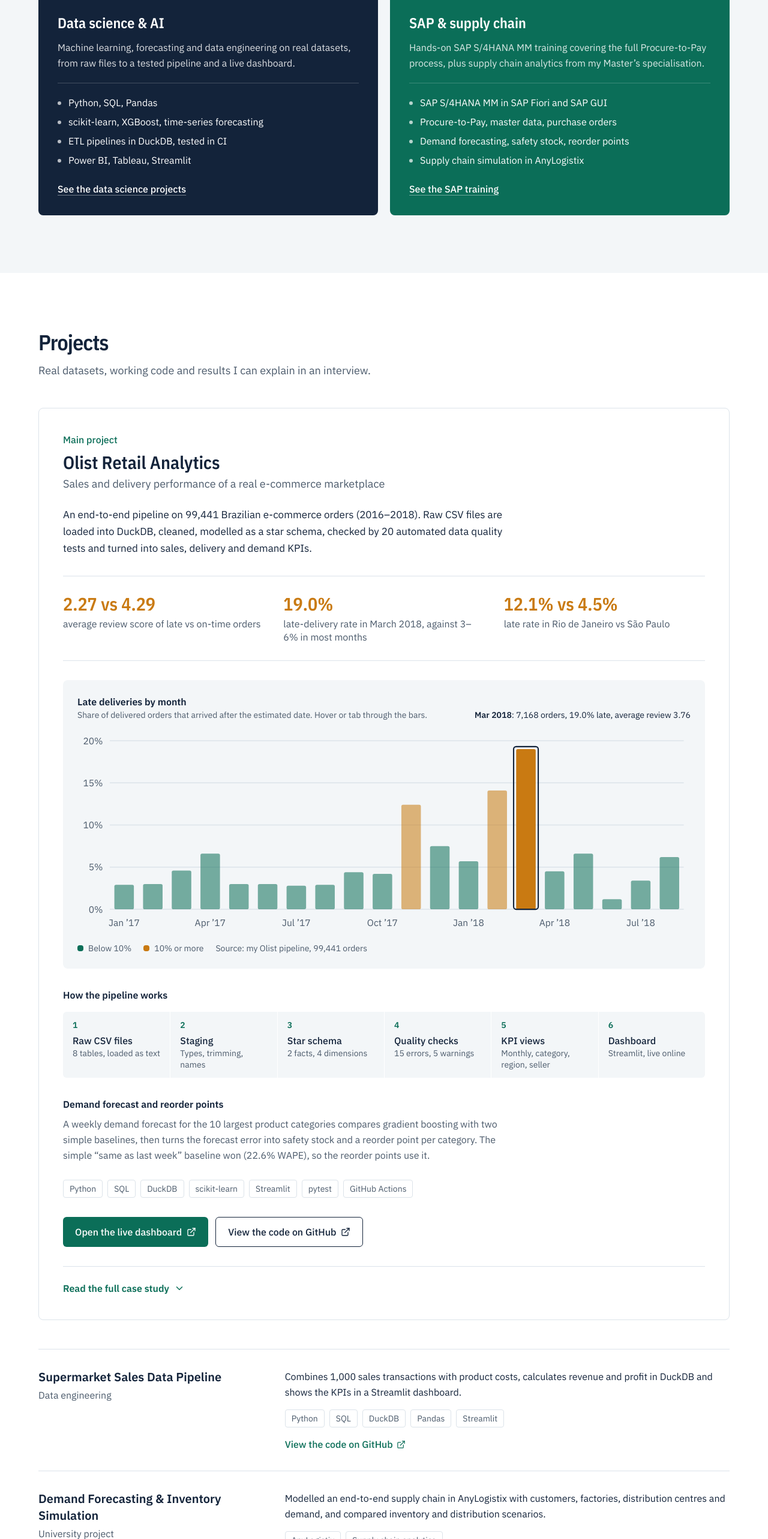
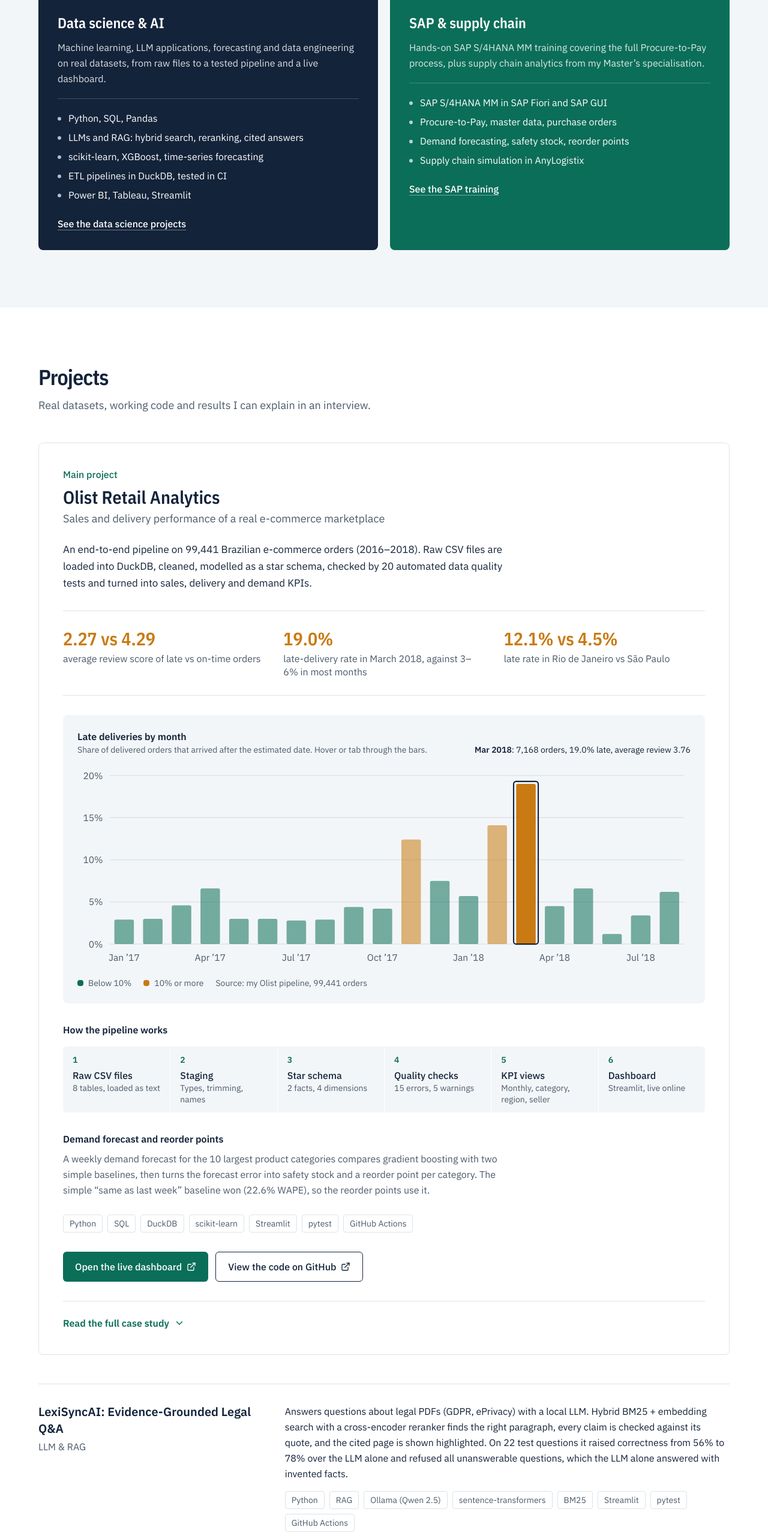
Before and after one commit to somalavinay879-18/vinay-somala-portfolio, a React (Vite) app: page / in a window 1280 px wide. Shown: the part 879-3445 px from the top of the page at 60% size. Built offline with nearby package versions, Linux system fonts and the light colour scheme.

Commit message:
Add LexiSyncAI (LLM & RAG) as top project; write README

```diff
--- a/src/content.js
+++ b/src/content.js
@@ -30,8 +30,9 @@ export const facts = [
 export const sides = [
     {
         name: "Data science & AI",
-        text: "Machine learning, forecasting and data engineering on real datasets, from raw files to a tested pipeline and a live dashboard.",
-        points: ["Python, SQL, Pandas", "scikit-learn, XGBoost, time-series forecasting", "ETL pipelines in DuckDB, tested in CI", "Power BI, Tableau, Streamlit"],
+        text: "Machine learning, LLM applications, forecasting and data engineering on real datasets, from raw files to a tested pipeline and a live dashboard.",
+        points: ["Python, SQL, Pandas", "LLMs and RAG: hybrid search, reranking, cited answers",
+                 "scikit-learn, XGBoost, time-series forecasting", "ETL pipelines in DuckDB, tested in CI", "Power BI, Tableau, Streamlit"],
         link: { label: "See the data science projects", href: "#projects" },
     },
     {
@@ -129,6 +130,14 @@ export const featured = {
 };
 
 export const projects = [
+    {
+        title: "LexiSyncAI: Evidence-Grounded Legal Q&A",
+        kind: "LLM & RAG",
+        summary:
+            "Answers questions about legal PDFs (GDPR, ePrivacy) with a local LLM. Hybrid BM25 + embedding search with a cross-encoder reranker finds the right paragraph, every claim is checked against its quote, and the cited page is shown highlighted. On 22 test questions it raised correctness from 56% to 78% over the LLM alone and refused all unanswerable questions, which the LLM alone answered with invented facts.",
+        tech: ["Python", "RAG", "Ollama (Qwen 2.5)", "sentence-transformers", "BM25", "Streamlit", "pytest", "GitHub Actions"],
+        href: "https://github.com/somalavinay879-18/lexisync-ai",
+    },
     {
         title: "Supermarket Sales Data Pipeline",
         kind: "Data engineering",
```
Also changed, not shown: 1 other file (tests, documents, lock files or other folders).
